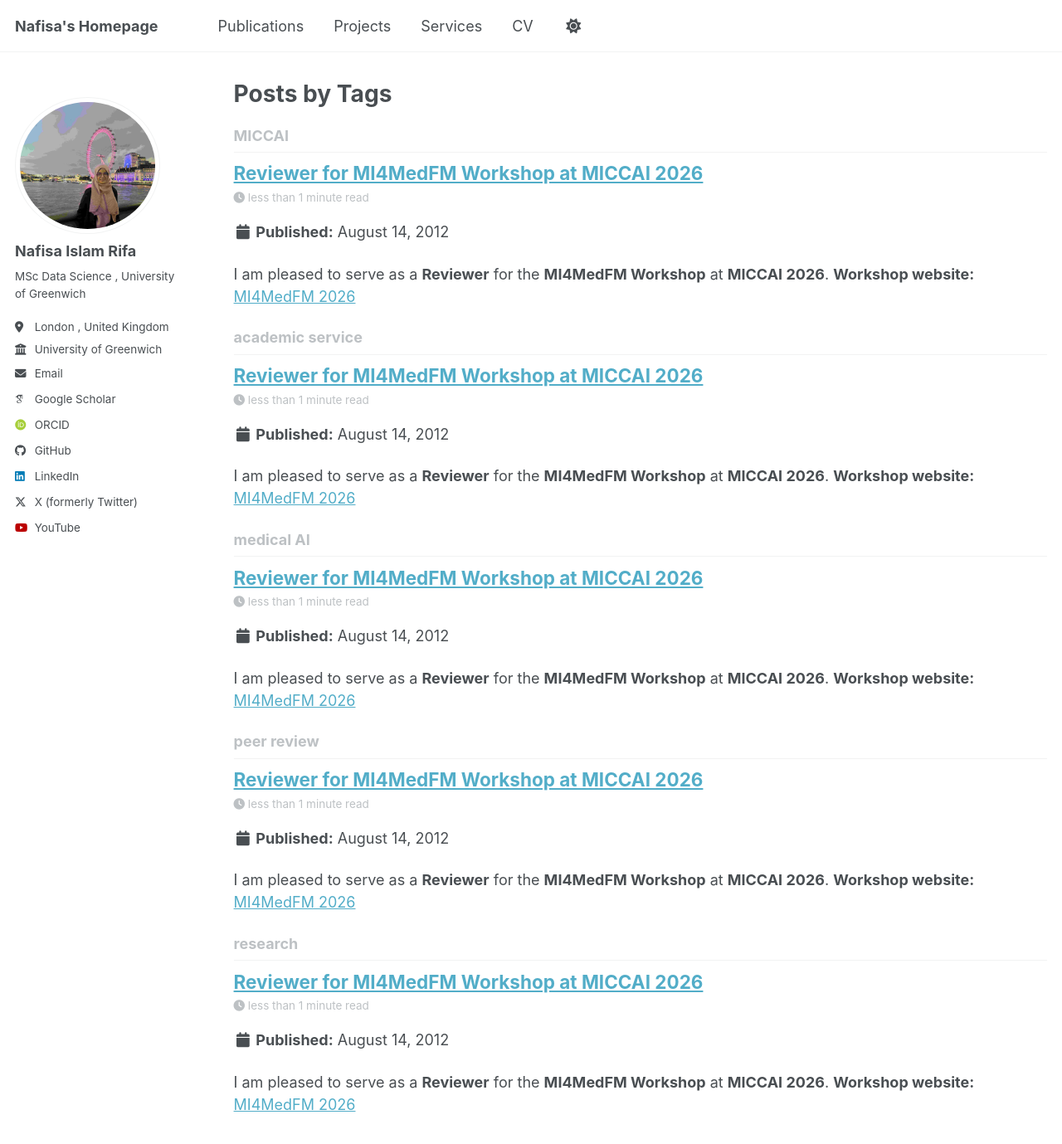
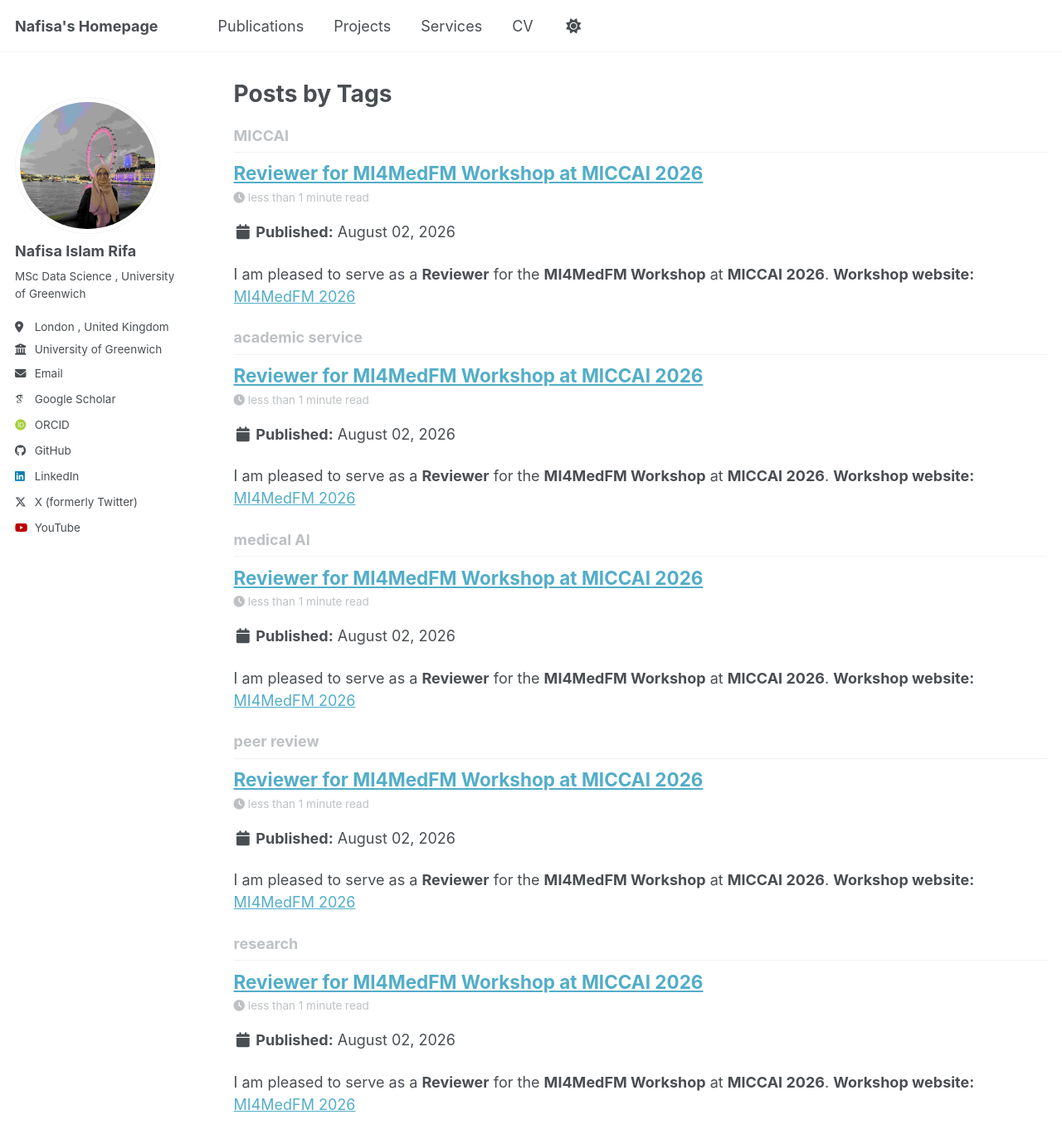
Before and after one commit to NafisaIslamRifa/NafisaIslamRifa.github.io, a Jekyll site: the page built from _pages/tag-archive.html, in a window 1280 px wide and 1400 px high. Shown: the top 1379 px of the window at 83% size. Built offline with Jekyll 4.4.1, drawn with Linux system fonts in a browser that asks for light colours; some web fonts are replaced; a script bundle is joined from its source files by our own code; library files that are not in the unit come from our copies.

Commit message:
Add date and permalink to blog post metadata

```diff
--- a/_posts/2012-08-14-blog-post-1.md
+++ b/_posts/2012-08-14-blog-post-1.md
@@ -1,6 +1,7 @@
 ---
 title: 'Reviewer for MI4MedFM Workshop at MICCAI 2026'
-
+date: 2026-08-02
+permalink: /posts/2026/08/mi4medfm-reviewer/
 tags:
   - academic service
   - peer review
```
